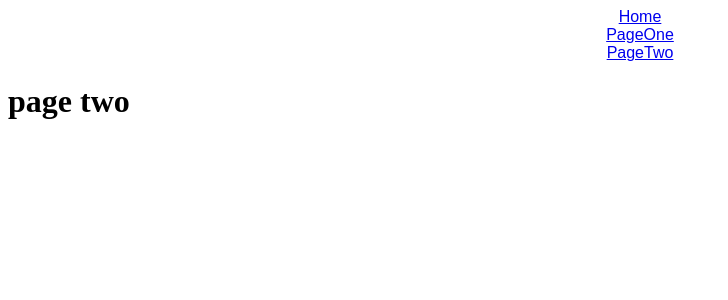
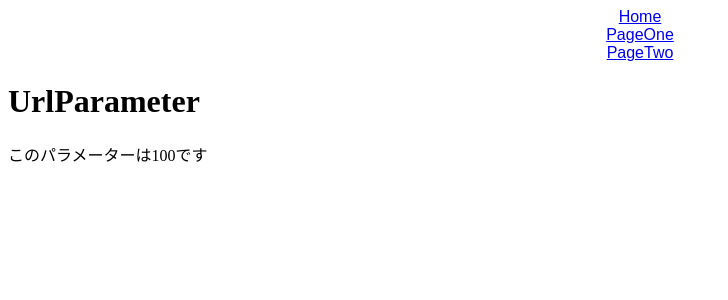
Before and after one commit to m-abe-dev/react-router, a React (Create React App) app: page /pageTwo/100 in a window 1280 px wide. Shown: the top 300 px of the page, without its empty margins (0-728 px from the left). Built offline with nearby package versions, Linux system fonts and the light colour scheme.

Commit message:
URLパラメータを扱う

```diff
--- /dev/null
+++ b/src/UrlParameter.jsx
@@ -0,0 +1,11 @@
+import { useParams } from "react-router-dom";
+
+export const UrlParameter = () => {
+  const { id } = useParams();
+  return (
+    <div>
+      <h1>UrlParameter</h1>
+      <p>このパラメーターは{id}です</p>
+    </div>
+  );
+};
--- a/src/pageTwo.jsx
+++ b/src/pageTwo.jsx
@@ -1,7 +1,10 @@
+import { Link } from "react-router-dom";
+
 export const PageTwo = () => {
   return (
     <div>
       <h1>page two</h1>
+      <Link to="/pageTwo/100">URL Parameter</Link>
     </div>
   );
 };
--- /dev/null
+++ b/src/router/PageTwoRoutes.jsx
@@ -0,0 +1,15 @@
+import { PageTwo } from "../pageTwo";
+import { UrlParameter } from "../UrlParameter";
+
+export const PageTwoRoutes = [
+  {
+    path: "/",
+    exact: true,
+    children: <PageTwo />
+  },
+  {
+    path: "/:id",
+    exact: false,
+    children: <UrlParameter />
+  }
+];
--- a/src/router/Router.jsx
+++ b/src/router/Router.jsx
@@ -1,7 +1,7 @@
 import { Switch, Route } from "react-router-dom";
-import { PageTwo } from "../pageTwo";
 import { Home } from "../home";
 import { PageOneRoutes } from "./PageOneRoutes";
+import { PageTwoRoutes } from "./PageTwoRoutes";
 
 export const Router = () => {
   return (
@@ -23,9 +23,22 @@ export const Router = () => {
           </Switch>
         )}
       />
-      <Route path="/pageTwo">
-        <PageTwo />
-      </Route>
+      <Route
+        path="/pageTwo"
+        render={({ match: { url } }) => (
+          <Switch>
+            {PageTwoRoutes.map((route) => (
+              <Route
+                key={route.path}
+                exact={route.exact}
+                path={`${url}${route.path}`}
+              >
+                {route.children}
+              </Route>
+            ))}
+          </Switch>
+        )}
+      />
       <Route path="/">
         <Home />
       </Route>
```
